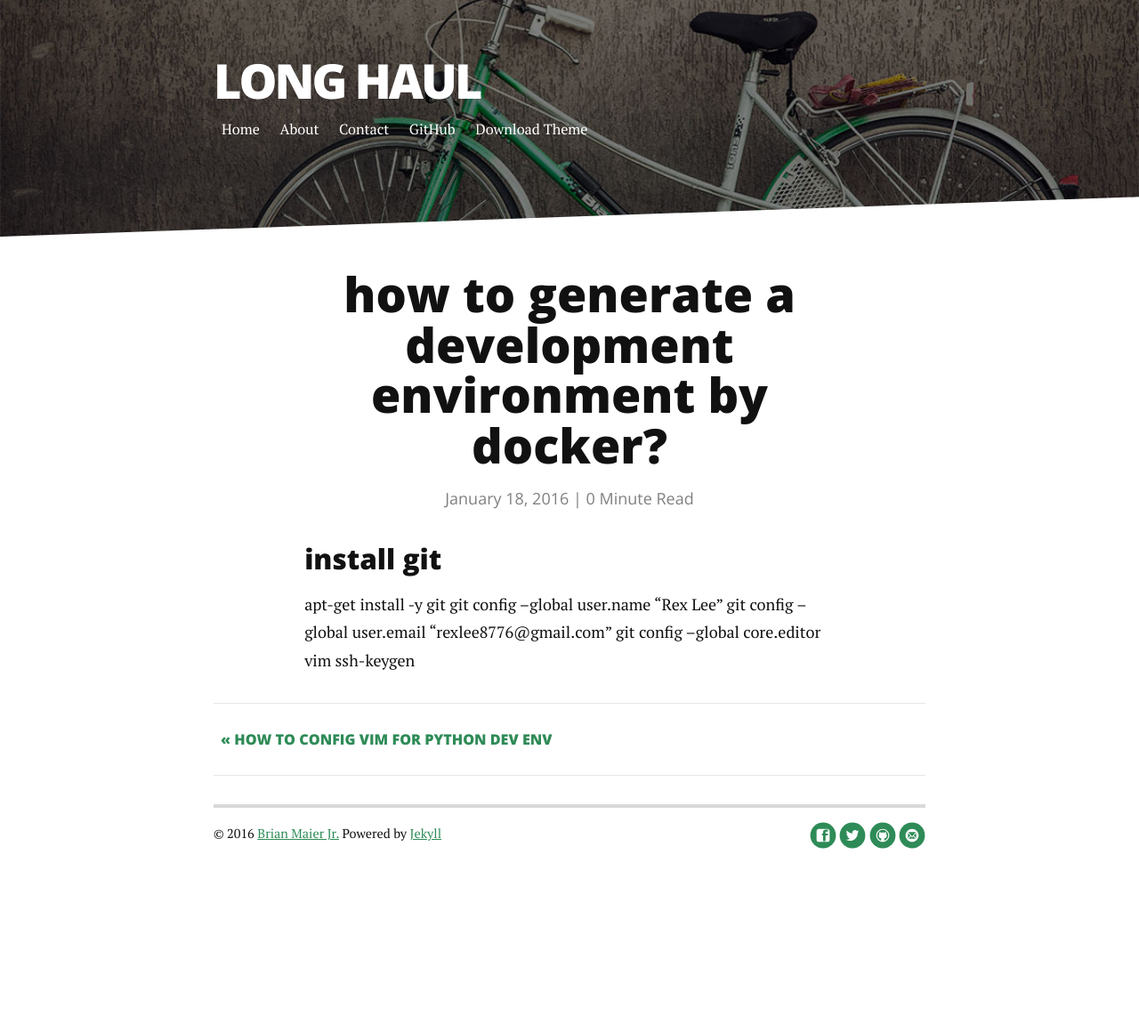
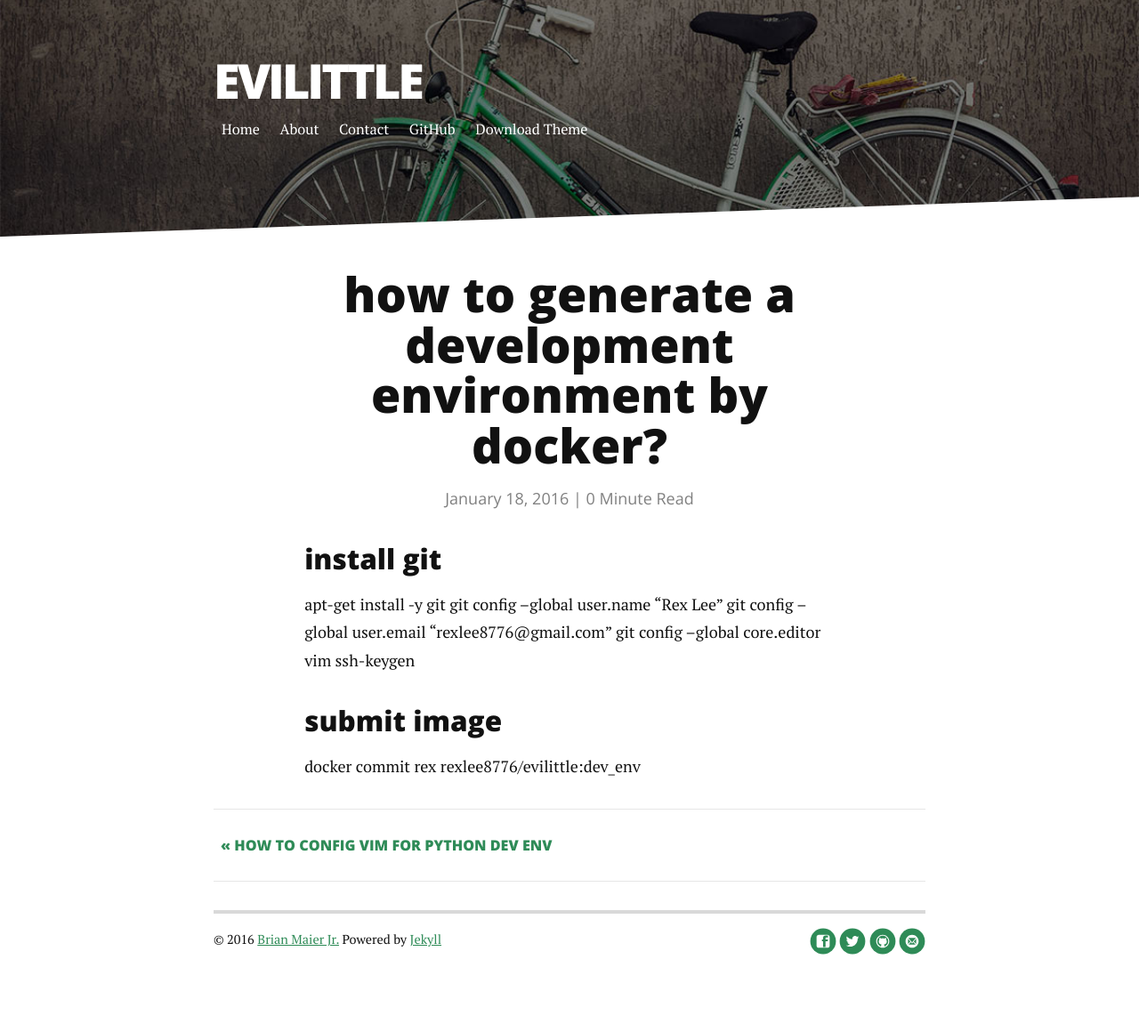
Before and after one commit to rexlee8776/rexlee8776.github.io, a Jekyll site: the page built from _posts/16-1-18-how-to-generate-a-dev-env-by-docker.md, in a window 1280 px wide. Shown: the whole page at 89% size. Built offline with Jekyll 4.4.1, drawn with Linux system fonts in a browser that asks for light colours; nearby versions of some CDN libraries; Markdown is read by kramdown in place of the engine named in the settings; before the commit the page ends 1041 px from its top, so only the background shows below that.

Commit message:
dev env by docker
Signed-off-by: Rex Lee <rexlee8776@gmail.com>

```diff
--- a/_config.yml
+++ b/_config.yml
@@ -1,7 +1,7 @@
-title: Long Haul
-description: Long Form Jekyll theme built with SASS / COMPASS / SUSY
+title: eviLittle
+description: How much evil must we do to do good?
 
-url: http://brianmaierjr.github.com/long-haul
+url: https://evilittle.com
 baseurl: ""
 paginate_path: "blog/page:num/"
 permalink: blog/:title/
--- a/_posts/16-1-18-how-to-generate-a-dev-env-by-docker.md
+++ b/_posts/16-1-18-how-to-generate-a-dev-env-by-docker.md
@@ -9,3 +9,6 @@ git config --global user.name "Rex Lee"
 git config --global user.email "rexlee8776@gmail.com"
 git config --global core.editor vim
 ssh-keygen
+
+###submit image
+docker commit rex rexlee8776/evilittle:dev_env
```
